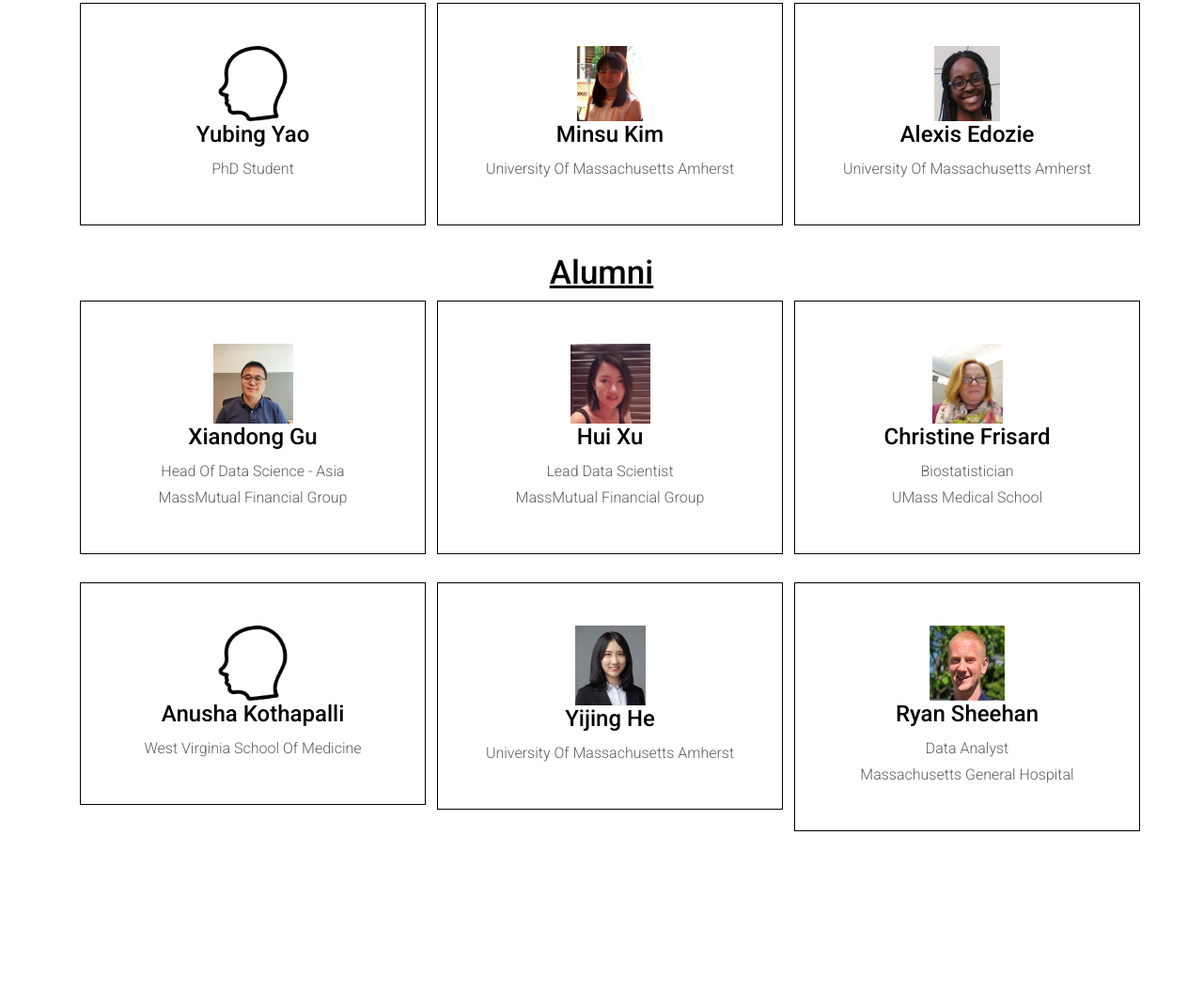
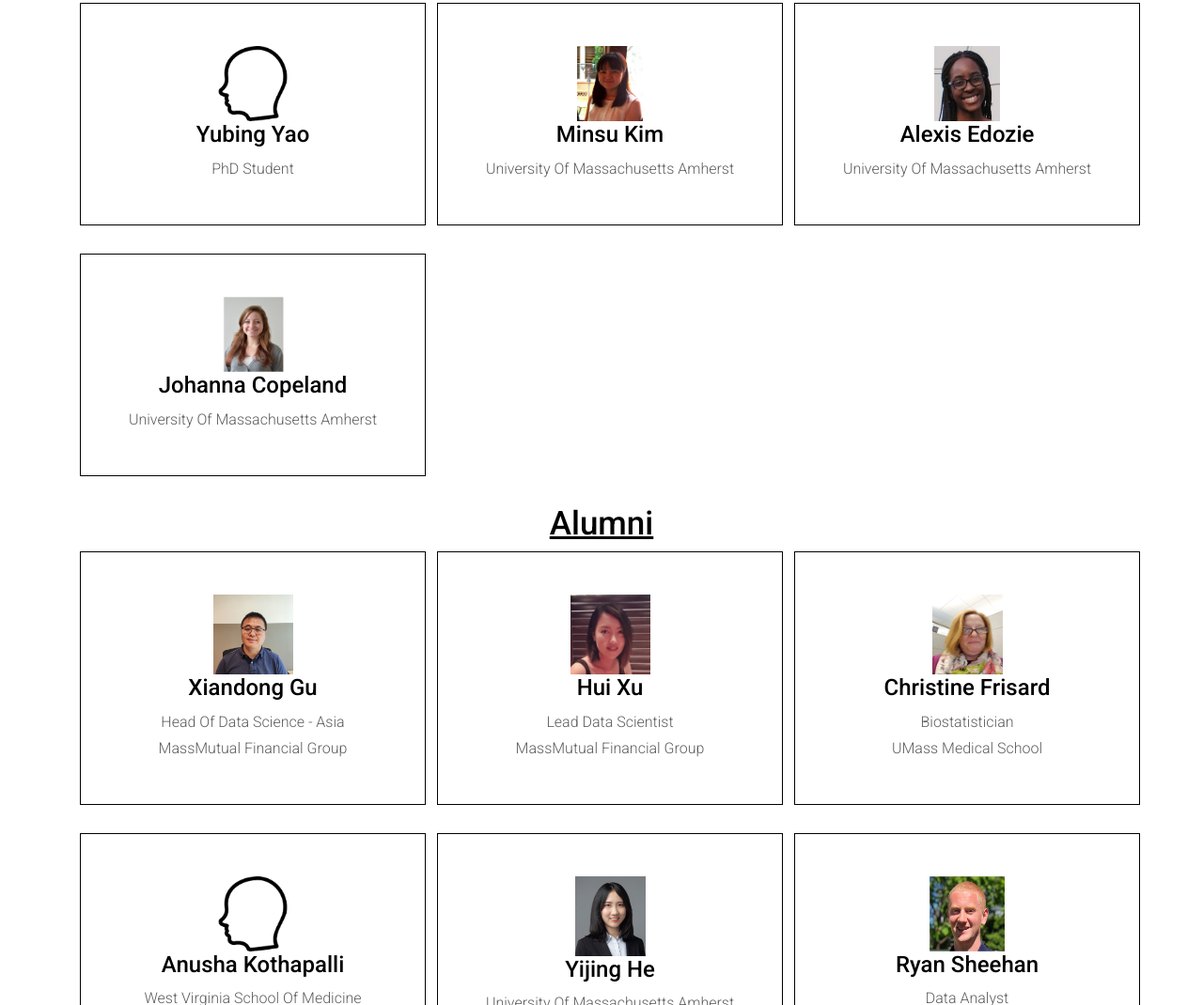
Before and after one commit to raji-lab/raji-lab.github.io, a plain HTML site: page People.html in a window 1280 px wide. Shown: the part 901-1971 px from the top of the page at 94% size. Before the commit the page ends 1906 px from the top, so only its background shows below. Drawn offline with nearby package versions, Linux system fonts and the light colour scheme.

Commit message:
Add files via upload
Added Johanna to the People page

```diff
--- a/People.html
+++ b/People.html
@@ -161,6 +161,15 @@
                         <p>University of Massachusetts Amherst</p>
                     </a>
                 </div>
+                <div class="col-lg-4 col-md-4">
+                    <a class="boxed-btn5" href = "https://www.linkedin.com/in/johanna-copeland-7a81b6188/">
+                        <div class="icon">
+                            <img src="img/People/Johanna.png" alt="Image" height="80" width="65">
+                        </div>
+                        <h3> Johanna Copeland </h3>
+                        <p>University of Massachusetts Amherst</p>
+                    </a>
+                </div>
             </div>
             <div class="row text-center">
                 <div class="col-lg-12">
```
Also changed, not shown: img/People/Johanna.png (added).
